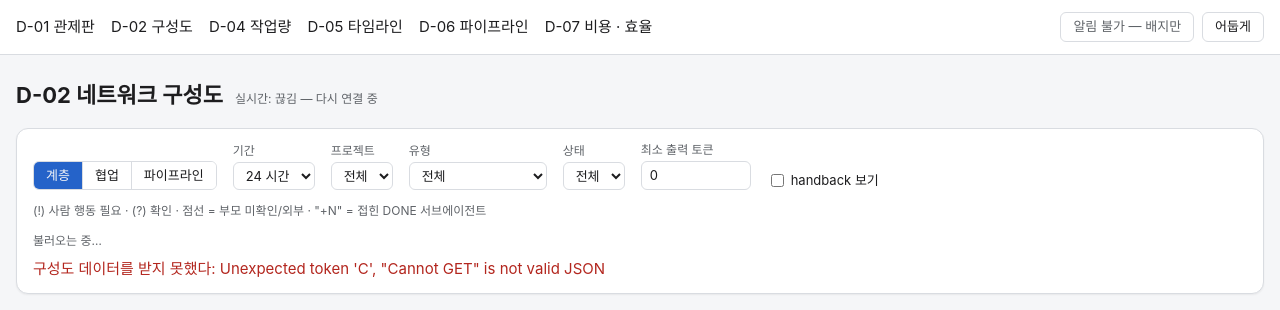
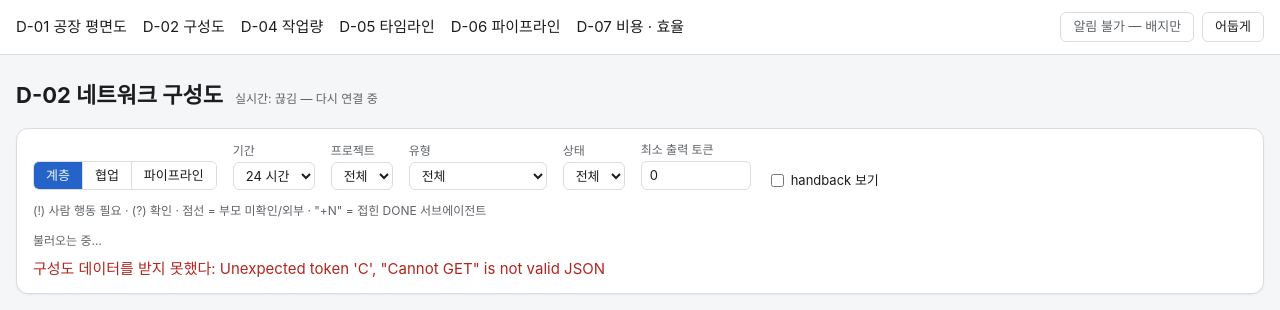
Before and after one commit to superpjh-stack/multi-ai-agent-platform, a Python web app: template src/agentdash/app/templates/graph.html in a window 1280 px wide. Shown: the top 310 px of the page. Run offline with Jinja, Linux system fonts and the light colour scheme; the template is opened without the code that fills it, so the values that code supplies are empty; some libraries are stand-ins or nearby versions.

Commit message:
웨이브 B (2차-T): nav 「D-01 공장 평면도」 (R-2T-dev2-3)
Co-Authored-By: Claude Opus 5.5 (1M context) <noreply@anthropic.com>

```diff
--- a/src/agentdash/app/templates/base.html
+++ b/src/agentdash/app/templates/base.html
@@ -110,7 +110,7 @@
 <body>
 <header class="top">
 <nav>
-  {% for href, name in [("/", "D-01 관제판"), ("/graph", "D-02 구성도"), ("/usage", "D-04 작업량"), ("/timeline", "D-05 타임라인"), ("/pipeline", "D-06 파이프라인"), ("/insights", "D-07 비용 · 효율")] %}
+  {% for href, name in [("/", "D-01 공장 평면도"), ("/graph", "D-02 구성도"), ("/usage", "D-04 작업량"), ("/timeline", "D-05 타임라인"), ("/pipeline", "D-06 파이프라인"), ("/insights", "D-07 비용 · 효율")] %}
   <a href="{{ href }}"{% if href == active %} class="on"{% endif %}>{{ name }}</a>
   {% endfor %}
 </nav>
```
